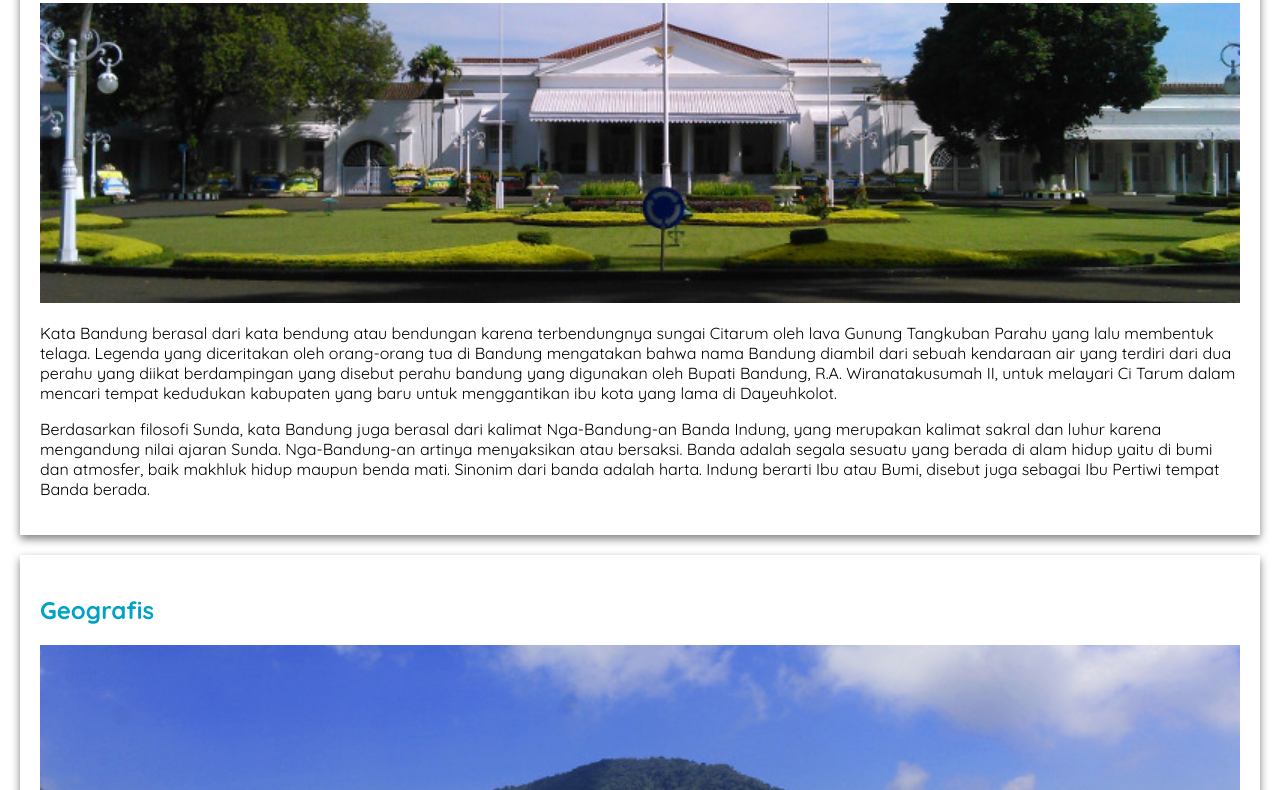
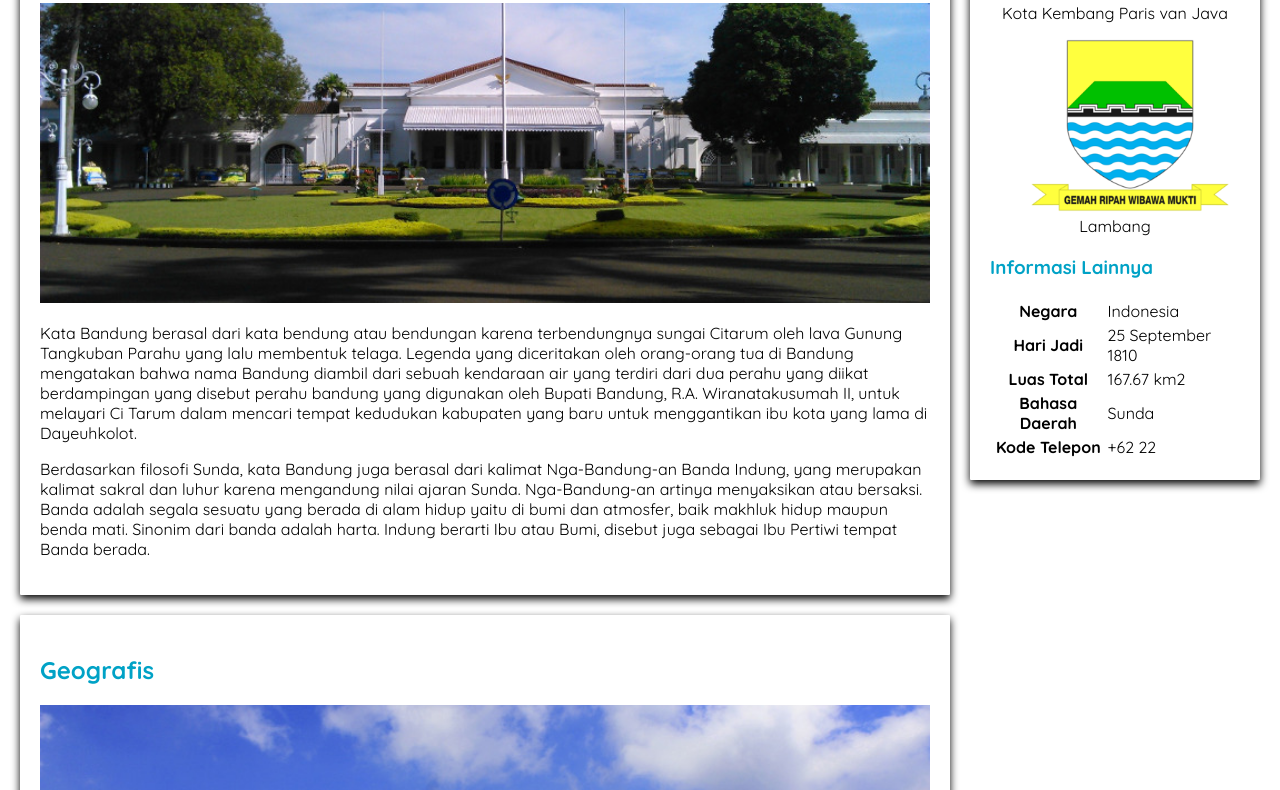
Before and after one commit to IlhamMaulanaAkbar/belajar-css, a plain HTML site: page index.html in a window 1280 px wide. Shown: the part 460-1250 px from the top of the page. Drawn offline with Linux system fonts and the light colour scheme.

Commit message:
Penambahan Styling Pada Mobile Version

```diff
--- a/assets/styles/style.css
+++ b/assets/styles/style.css
@@ -1,3 +1,7 @@
+* {
+    box-sizing: border-box;
+}
+
 body {
     font-family: 'Quicksand', sans-serif;
 
@@ -5,7 +9,8 @@ body {
     padding: 0;
 }
 
-h2, h3 {
+h2,
+h3 {
     color: #00a2c6
 }
 
@@ -44,7 +49,7 @@ nav a:hover {
 }
 
 .card {
-    box-shadow: 0 4px 8px 0 rgba(0, 0, 0, 0.5);
+    box-shadow: 0 4px 8px 0 rgba(0, 0, 0, 5);
     border-radius: 1px;
 
     padding: 20px;
@@ -68,8 +73,36 @@ nav li {
 nav {
     background-color: #00a2c6;
     padding: 5px;
+
+    position: sticky;
+    top: 0;
 }
 
 main {
     padding: 20px;
+    overflow: auto;
 }
+
+#content {
+    float: left;
+    width: 75%;
+}
+
+aside {
+    float: right;
+    width: 25%;
+    padding-left: 20px;
+}
+
+header {
+    display: inline;
+}
+
+@media screen and (max-width: 1000px) {
+
+    #content,
+    aside {
+        width: 100%;
+        padding: 0;
+    }
+}
```
